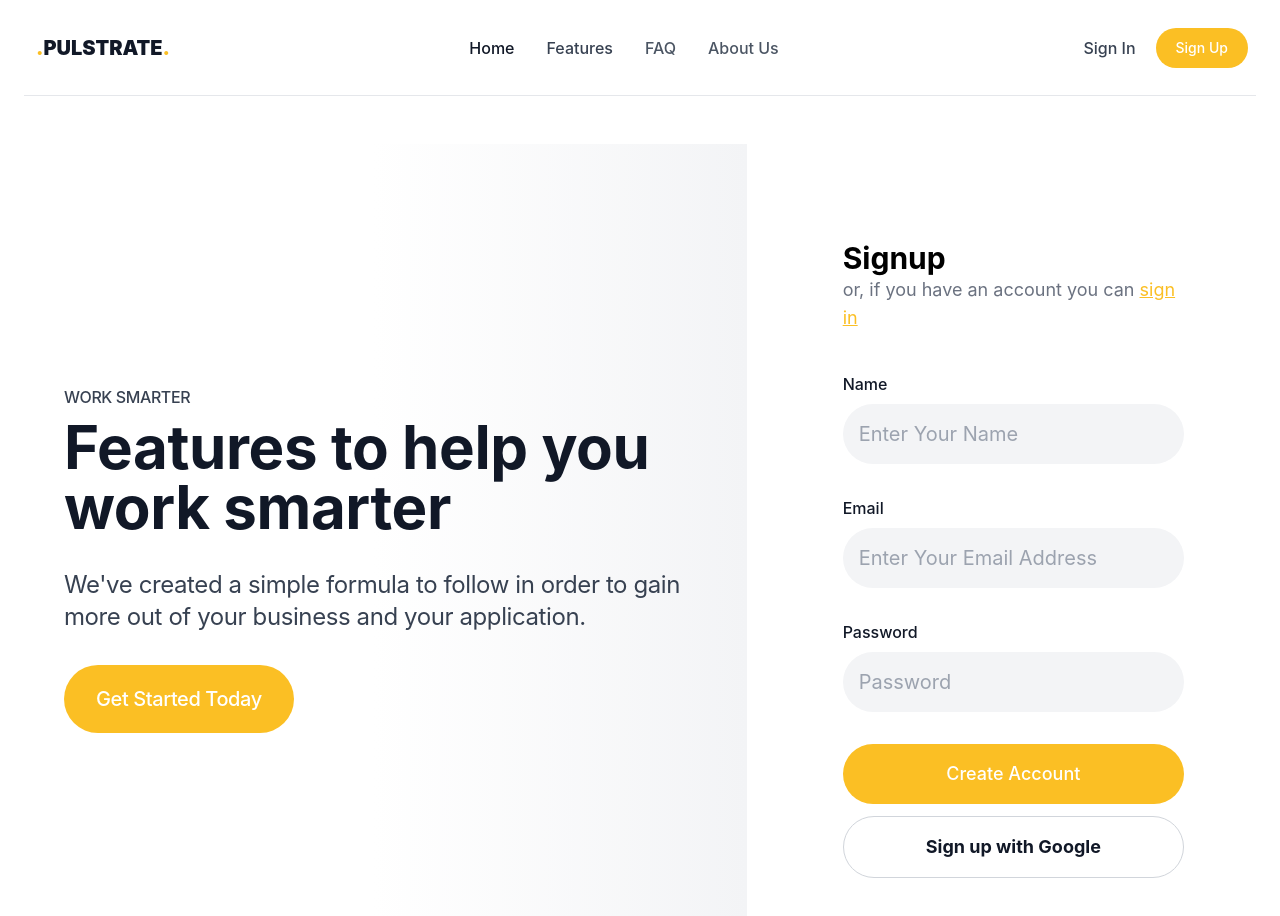
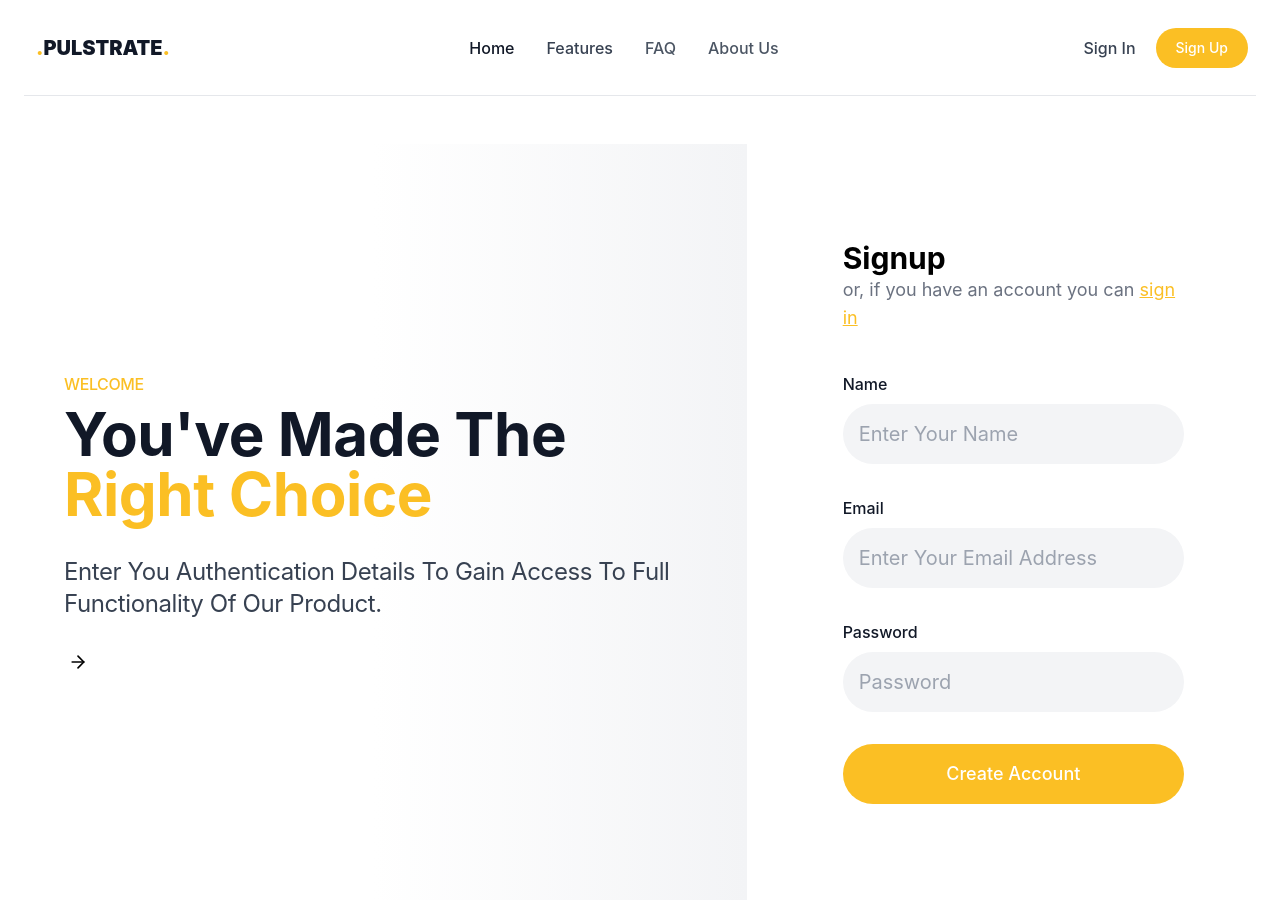
Before and after one commit to xosteve26/PULSTRAT, a React (Create React App) app in the folder frontend/: page /sign-up in a window 1280 px wide. Shown: the top 916 px of the page. Built offline with nearby package versions, Linux system fonts and the light colour scheme.

Commit message:
HomeScreen User Name Addition + Backend & UI Registration validation

```diff
--- a/frontend/src/screens/HomeScreen.js
+++ b/frontend/src/screens/HomeScreen.js
@@ -15,7 +15,7 @@ const HomeScreen = () => {
                 <div className="container items-center max-w-6xl px-8 mx-auto xl:px-5">
                     <div className="flex flex-wrap items-center sm:-mx-3">
                     <div className="w-full md:w-1/2 md:px-3">
-                            {userExists ? <div className="w-full pb-6 space-y-6 sm:max-w-md lg:max-w-lg md:space-y-4 lg:space-y-8 xl:space-y-9 sm:pr-5 lg:pr-0 md:pb-0">
+                            {userExists == 'true' ? <div className="w-full pb-6 space-y-6 sm:max-w-md lg:max-w-lg md:space-y-4 lg:space-y-8 xl:space-y-9 sm:pr-5 lg:pr-0 md:pb-0">
                                 <h1 className="text-4xl font-extrabold tracking-tight text-gray-900 sm:text-5xl md:text-4xl lg:text-5xl xl:text-6xl">
                                     <span className="block xl:inline">Glad You Could Join Us! </span>
                                     <span className="block text-yellow-400 xl:inline">{userData.name}</span>
--- a/frontend/src/screens/SignUpScreen.js
+++ b/frontend/src/screens/SignUpScreen.js
@@ -7,6 +7,8 @@ const SignUpScreen = () => {
     const [name, setName] = useState('')
     const [email, setEmail] = useState('')
     const [password, setPassword] = useState('')
+    const [error, setError] = useState(false)
+    const [Loading, setLoading] = useState(false)
 
     const submitHandler = async (e) => {
         e.preventDefault()
@@ -19,7 +21,8 @@ const SignUpScreen = () => {
             window.location.href = '/sign-in'
         }
         else {
-            alert('Invalid Credentials')
+            setError(true)
+            setLoading(false)
         }
 
     }
@@ -35,15 +38,15 @@ const SignUpScreen = () => {
                                 className="relative flex flex-col items-center justify-center w-full h-full px-10 my-20 lg:px-16 lg:my-0">
                                 <div className="flex flex-col items-start space-y-8 tracking-tight lg:max-w-3xl">
                                     <div className="relative">
-                                        <p className="mb-2 font-medium text-gray-700 uppercase">Work smarter</p>
-                                        <h2 className="text-5xl font-bold text-gray-900 xl:text-6xl">Features to help you work smarter
+                                        <p className="mb-2 font-medium text-yellow-400 uppercase">Welcome</p>
+                                        <h2 className="text-5xl font-bold text-gray-900 xl:text-6xl">You've Made The <span className="text-5xl font-bold text-yellow-400 xl:text-6xl">Right Choice</span>
                                         </h2>
                                     </div>
-                                    <p className="text-2xl text-gray-700">We've created a simple formula to follow in order to gain more
-                                        out of your business and your application.</p>
-                                    <a href="#_"
+                                    <p className="text-2xl text-gray-700">Enter You Authentication Details To Gain Access To Full Functionality Of Our Product.</p>
+                                    {/* <a href="#_"
                                         className="inline-block px-8 py-5 text-xl font-medium text-center text-white transition duration-200 bg-yellow-400 hover:bg-yellow-500 ease rounded-full">Get
-                                        Started Today</a>
+                                        Started Today</a> */}
+                                    <svg xmlns="http://www.w3.org/2000/svg" className="w-5 h-5 ml-1" viewBox="0 0 24 24" fill="none" stroke="currentColor" strokeWidth="2" stroke-linecap="round" stroke-linejoin="round"><line x1="5" y1="12" x2="19" y2="12"></line><polyline points="12 5 19 12 12 19"></polyline></svg>
                                 </div>
                             </div>
                         </div>
@@ -52,7 +55,7 @@ const SignUpScreen = () => {
                             <div className="flex flex-col items-start justify-start w-full h-full p-10 lg:p-16 xl:p-24">
                                 <h4 className="w-full text-3xl font-bold">Signup</h4>
                                 <form onSubmit={submitHandler}>
-                                <p className="text-lg text-gray-500">or, if you have an account you can <a href="#_"
+                                <p className="text-lg text-gray-500">or, if you have an account you can <a href="/sign-in"
                                         className="text-yellow-400 underline">sign in</a></p>
                                 <div className="relative w-full mt-10 space-y-8">
                                     <div className="relative">
@@ -77,9 +80,7 @@ const SignUpScreen = () => {
                                         <button type='submit'
                                             className="inline-block w-full px-5 py-4 text-lg font-medium text-center text-white transition duration-200 bg-yellow-400 hover:bg-yellow-500 ease rounded-full">Create
                                             Account</button>
-                                        <a href="#_"
-                                            className="inline-block w-full px-5 py-4 mt-3 text-lg font-bold text-center text-gray-900 transition duration-200 bg-white border border-gray-300 hover:bg-gray-100 ease rounded-full">Sign
-                                            up with Google</a>
+                                        {error && <div className="pt-6 flex justify-between items-center text-red-400"> <span>Enter Valid Values In All Fields</span>  </div>}
                                     </div>
 
                                 </div>
```
Also changed, not shown: 1 other file (tests, documents, lock files or other folders).
